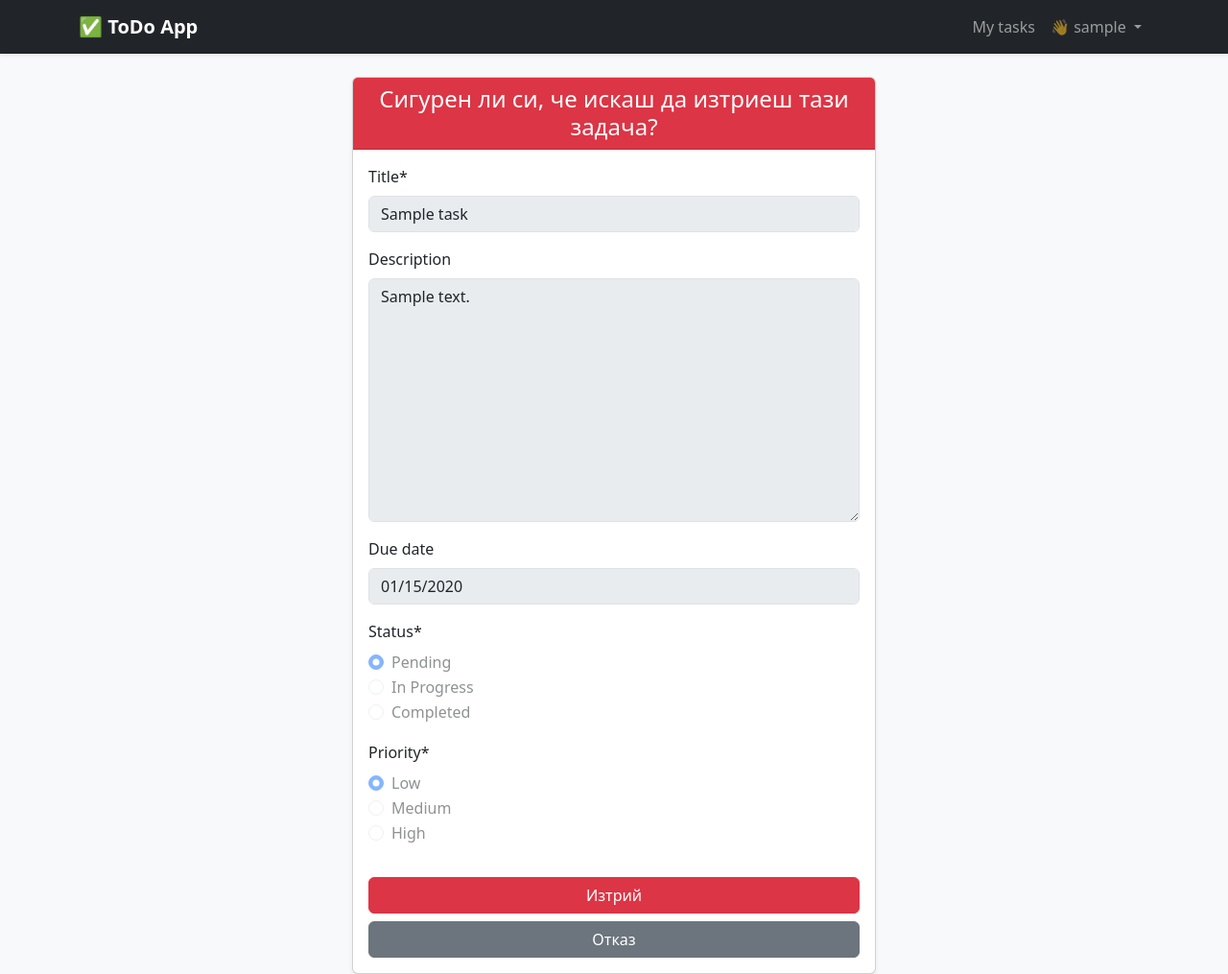
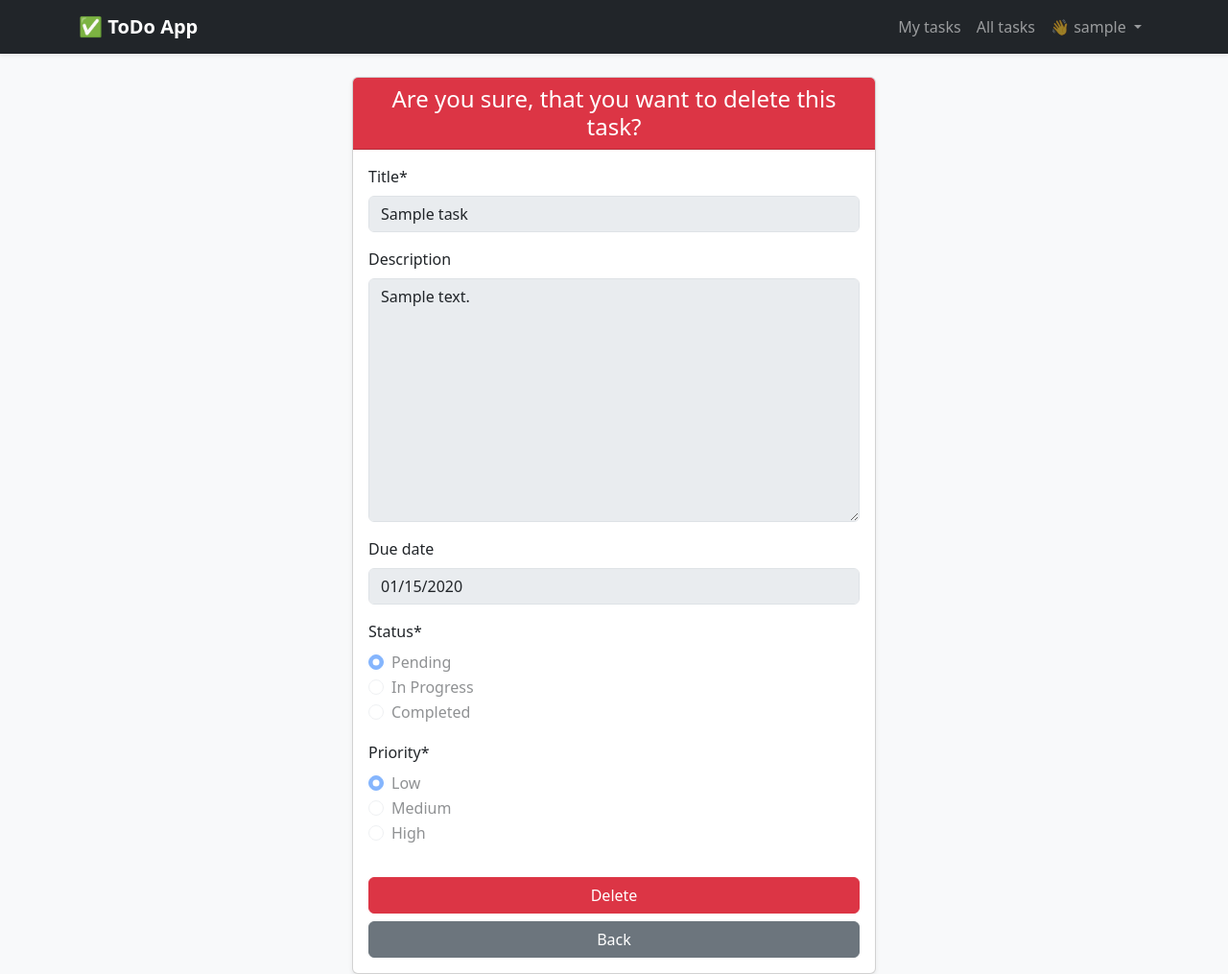
Before and after one commit to AtanasI7/ToDoProject, a Django app: page /task/1/delete/ in a window 1280 px wide. Shown: the whole page at 96% size. Run offline with Django 5.2, Linux system fonts and the light colour scheme; a user stored in the database is signed in; tables that the repository leaves empty hold one stand-in row (values such as "Sample post"); some libraries are stand-ins or nearby versions.

Commit message:
added more code

```diff
--- a/accounts/models.py
+++ b/accounts/models.py
@@ -36,6 +36,7 @@ class Profile(models.Model):
     user = models.OneToOneField(
         TodoAppUser,
         on_delete=models.CASCADE,
+        primary_key=True
     )
     age = models.IntegerField(
         blank=True,
--- a/tasks/forms.py
+++ b/tasks/forms.py
@@ -38,12 +38,14 @@ class TaskBaseForm(forms.ModelForm):
     def clean_due_date(self):
         due_date = self.cleaned_data.get('due_date')
 
+        if due_date is None:
+            raise ValidationError("Insert a due date!")
+
         if due_date < now():
             raise ValidationError("The due date must not be before today's date!")
 
-        self.instance.due_date = due_date
 
-        return self.instance.due_date
+        return due_date
 
 class TaskCreateForm(TaskBaseForm):
     def __init__(self, *args, **kwargs):
--- a/tasks/urls.py
+++ b/tasks/urls.py
@@ -1,16 +1,17 @@
 from django.urls import path, include
 
-from tasks.views import TaskCreateView, TaskDetailsView, TaskListView, TaskEditView, TaskDeleteView
+from tasks.views import TaskCreateView, TaskDetailsView, TaskListView, TaskEditView, TaskDeleteView, Dashboard
 
 urlpatterns = [
     path('task/', include([
         path('create/', TaskCreateView.as_view(), name='task-create'),
         path('list/', TaskListView.as_view(), name='task-list'),
+        path('dashboard/', Dashboard.as_view(), name='dashboard'),
         path('<int:pk>/', include([
             path('details/', TaskDetailsView.as_view(), name='task-details'),
             path('edit/', TaskEditView.as_view(), name='task-edit'),
             path('delete/', TaskDeleteView.as_view(), name='task-delete'),
         ]))
 
-    ]))
+    ])),
 ]
--- a/tasks/views.py
+++ b/tasks/views.py
@@ -1,14 +1,15 @@
+from django.contrib.auth.mixins import UserPassesTestMixin, LoginRequiredMixin
 from django.forms.models import modelform_factory
 from django.shortcuts import render
 from django.urls import reverse_lazy
 from django.views.generic import CreateView, DetailView, ListView, UpdateView, DeleteView
 from django.views.generic.edit import FormMixin
-
+from accounts.models import TodoAppUser
 from tasks.forms import CommentFormSet, TaskCreateForm, TaskEditForm, TaskDeleteForm
 from tasks.models import Task, Comment
 
 
-class TaskCreateView(CreateView):
+class TaskCreateView(LoginRequiredMixin, CreateView):
     model = Task
     form_class = TaskCreateForm
     template_name = 'tasks/create_task.html'
@@ -18,10 +19,21 @@ class TaskCreateView(CreateView):
         form.instance.author_id = self.request.user.pk
         return super().form_valid(form)
 
-class TaskEditView(UpdateView):
+class TaskEditView(LoginRequiredMixin, UserPassesTestMixin, UpdateView):
     model = Task
     template_name = 'tasks/edit-task.html'
-    success_url = reverse_lazy('task-details', )
+    success_url = reverse_lazy('task-details')
+
+    def get_success_url(self):
+        return reverse_lazy('task-details', kwargs={'pk': self.object.pk})
+
+    def test_func(self):
+        pk = self.kwargs['pk']
+        task = Task.objects.get(pk=pk)
+        return self.request.user.pk == task.author.pk
+
+    # def get_queryset(self):
+    #     return Task.objects.filter(author=self.request.user)
 
     def get_form_class(self):
         if self.request.user.is_superuser:
@@ -29,13 +41,11 @@ class TaskEditView(UpdateView):
 
         return modelform_factory(Task, fields=['description', 'status', 'priority'])
 
-class TaskDetailsView(DetailView, FormMixin):
+class TaskDetailsView(LoginRequiredMixin, DetailView, FormMixin):
     model = Task
     template_name = 'tasks/details-task.html'
     form_class = CommentFormSet
 
-    def get_queryset(self):
-        return Task.objects.filter(author=self.request.user)
 
     def get_context_data(self, **kwargs):
         kwargs.update({
@@ -62,21 +72,30 @@ class TaskDetailsView(DetailView, FormMixin):
 
         return None
 
-class TaskListView(ListView):
+class TaskListView(LoginRequiredMixin, ListView):
     model = Task
     template_name = 'tasks/list-task.html'
 
     def get_queryset(self):
         return Task.objects.filter(author=self.request.user)
 
-class TaskDeleteView(DeleteView):
+class TaskDeleteView(LoginRequiredMixin, UserPassesTestMixin, DeleteView):
     model = Task
     form_class = TaskDeleteForm
     success_url = reverse_lazy('task-list')
     template_name = 'tasks/delete-task.html'
+
+    def test_func(self):
+        pk = self.kwargs['pk']
+        task = Task.objects.get(pk=pk)
+        return self.request.user.pk == task.author.pk
 
     def get_initial(self):
         pk = self.kwargs.get(self.pk_url_kwarg)
         task = self.model.objects.get(pk=pk)
 
         return task.__dict__
+
+class Dashboard(ListView):
+    model = TodoAppUser
+    template_name = 'common/dashboard.html'
--- a/templates/common/base.html
+++ b/templates/common/base.html
@@ -24,6 +24,9 @@
                     {% if user.is_authenticated %}
                         <li class="nav-item">
                             <a class="nav-link" href="{% url 'task-list' %}">My tasks</a>
+                        </li>
+                        <li class="nav-item">
+                            <a class="nav-link" href="{% url 'dashboard' %}">All tasks</a>
                         </li>
                         <li class="nav-item dropdown">
                             <a class="nav-link dropdown-toggle" href="#" id="userMenu" role="button"
--- a/templates/tasks/delete-task.html
+++ b/templates/tasks/delete-task.html
@@ -1,13 +1,13 @@
 {% extends 'common/base.html' %}
 {% load crispy_forms_tags %}
-{% block title %}Изтриване на задача{% endblock %}
+{% block title %}Task Delete{% endblock %}
 
 {% block content %}
 <div class="row justify-content-center">
     <div class="col-md-6">
         <div class="card shadow-sm">
             <div class="card-header bg-danger text-white text-center">
-                <h4 class="mb-0">Сигурен ли си, че искаш да изтриеш тази задача?</h4>
+                <h4 class="mb-0">Are you sure, that you want to delete this task?</h4>
             </div>
             <div class="card-body">
                 <form method="post">
@@ -15,8 +15,8 @@
 
                     {{ form|crispy }}
 
-                    <button type="submit" class="btn btn-danger w-100 mt-3">Изтрий</button>
-                    <a href="{% url 'task-list' %}" class="btn btn-secondary w-100 mt-2">Отказ</a>
+                    <button type="submit" class="btn btn-danger w-100 mt-3">Delete</button>
+                    <a href="{% url 'task-list' %}" class="btn btn-secondary w-100 mt-2">Back</a>
                 </form>
             </div>
         </div>
--- a/templates/tasks/edit-task.html
+++ b/templates/tasks/edit-task.html
@@ -14,11 +14,9 @@
                     {% csrf_token %}
                     {{ form|crispy }}
 
-                    <a href="{% url 'task-edit' task.pk %}">
-                        <a href="{% url 'task-details' task.id %}" class="btn btn-success w-100 mt-3">
+                        <button class="btn btn-success w-100 mt-3">
                             Edit
-                        </a>
-                    </a>
+                        </button>
                 </form>
             </div>
         </div>
```
Also changed, not shown: templates/common/dashboard.html (added, +45 -0 lines), templates/tasks/details-task.html (+6 -4 lines), accounts/migrations/0002_remove_profile_id_alter_profile_user.py (added).
